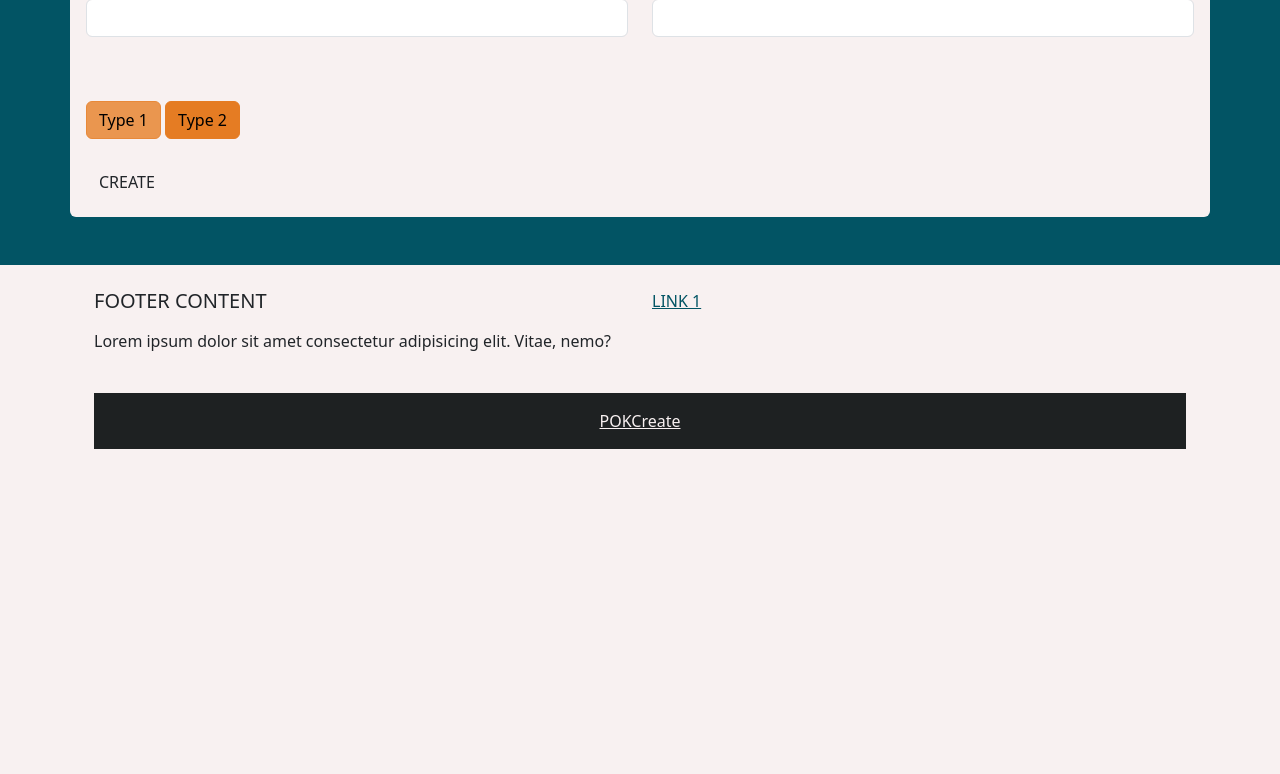
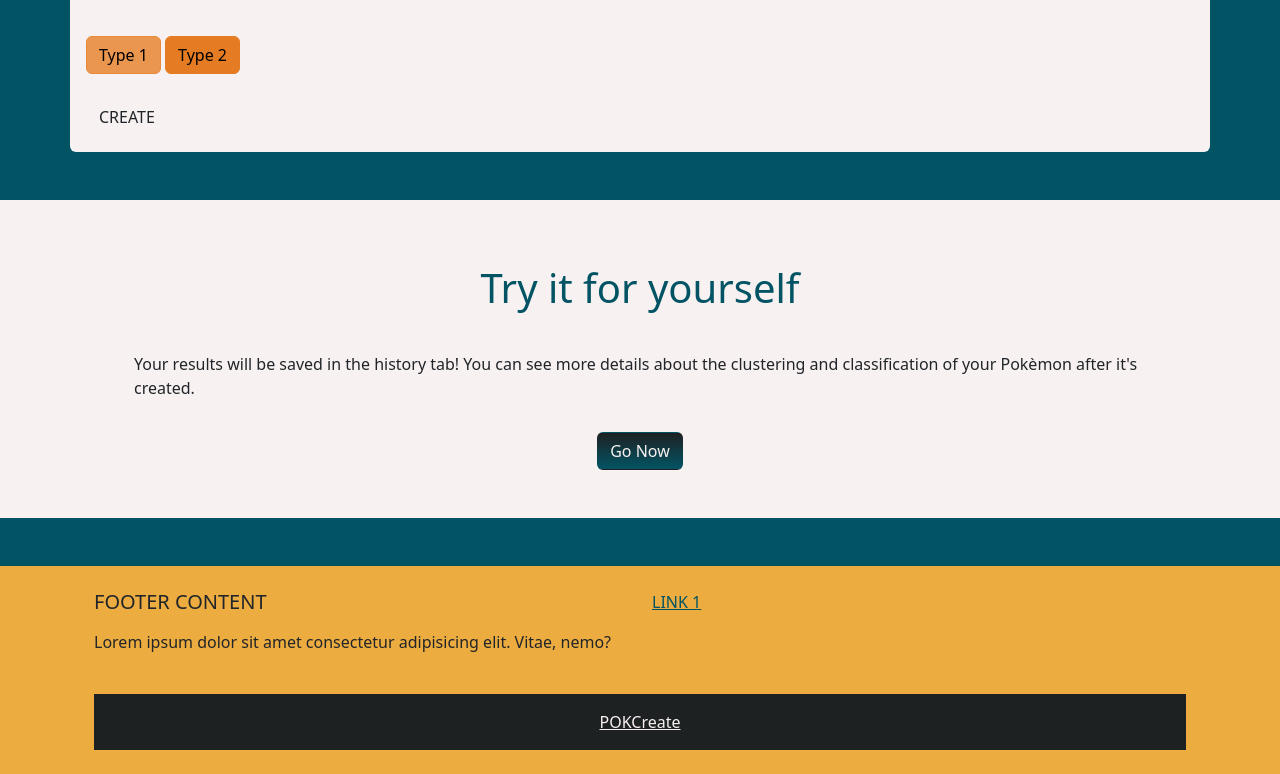
Before and after one commit to konomea/ML-App, a Flask app: page / in a window 1280 px wide. Shown: the part 785-1559 px from the top of the page. Before the commit the page ends 1234 px from the top, so only its background shows below. Run offline with Flask 3, Linux system fonts and the light colour scheme; parts of the project's set-up code (start-up, migrations or seed data) failed here and were passed over; some libraries are stand-ins or nearby versions.

Commit message:
Dynamic Sizing (Home), Navigation

```diff
--- a/main.py
+++ b/main.py
@@ -36,5 +36,21 @@ def apply():
     else:
         return render_template('index.html')
 
+@app.route('/model')
+def model():
+    return render_template('model.html')
+
+@app.route('/about')
+def about():
+    return render_template('about.html')
+
+@app.route('/history')
+def history():
+    return render_template('history.html')
+
+@app.route('/visualize', methods=['GET'])
+def visualize():
+    return render_template('visualize.html')
+
 if __name__=="__main__":
     app.run(debug=True)
--- a/static/scss/main.scss
+++ b/static/scss/main.scss
@@ -7,7 +7,8 @@ $secondary: #E57C23;
 // this import isn't working atm
 @import "../../node_modules/bootstrap/scss/bootstrap.scss";
 
-.vertical_image{
-    max-height: 100%;
-    width: auto;
+.btn-dark-gradient {
+    background-image: linear-gradient($dark, $primary);
+    color: $light;
+    text-align: center;
 }
--- a/templates/index.html
+++ b/templates/index.html
@@ -14,25 +14,42 @@
 
     <!-- welcome -->
     <section id="welcome">
-        <h1 class="text-light text-center pt-5 pb-3">Welcome to POKCreate!</h1>
-        <div class="row align-items-center">
-            <div class="col-md-6 col-xs-12">
-                <img src="{{url_for('static', filename='images/mascot.png')}}" alt="Blue and white bunny pokemon" class="vertical_image">
+        <h1 class="text-light text-center pt-5">Welcome to POKCreate</h1>
+        <div class="row align-items-center justify-content-center">
+            <div class="col-xl-3 col-lg-5 col-md-6 col-xs-12">
+                <img src="{{url_for('static', filename='images/mascot.png')}}" alt="Blue and white bunny pokemon" class="img-fluid p-5">
             </div>
-            <div class="col-md-6 col-xs-12">
-                <p>
-                    Lorem ipsum dolor sit amet consectetur adipisicing elit. Officiis porro in autem quia atque accusantium.
-                </p>
+            <div class="col-xl-3 col-lg-4 col-md-6 col-xs-12">
+                <h3 class="text-light pe-5 text-center">
+                    Create your own adorable creature in this Pokèmon TCG card creator!
+                </h3>
             </div>
         </div>
     </section>
 
+    <!-- this inclusion of the form is temporary -->
     {%include 'form.html'%}
+    <br>
+    <br>
+
+    <!-- call to action -->
+    <section id="action" class="bg-light">
+        <div class="container p-5">
+            <h1 class="text-center text-primary p-3">Try it for yourself</h1>
+            <p class="p-3">
+                Your results will be saved in the history tab!
+                You can see more details about the clustering and classification of your Pokèmon after it's created.
+            </p>
+            <div class="d-flex justify-content-center">
+                <button class="btn-dark-gradient btn">Go Now</button>
+            </div>
+        </div>
+    </section>
 
     <!-- footer -->
-    <section class="mt-5">
+    <section id="footer" class="mt-5">
         <div class="container-fluid g-0">
-            <footer class='bg-light'>
+            <footer class='bg-warning'>
                 <div class="container p-4">
                     <div class="row">
                         <div class="col-lg-6 col-md-12 mb-4">
--- a/templates/nav.html
+++ b/templates/nav.html
@@ -20,22 +20,22 @@
             <div class="collapse navbar-collapse" id="navmenu">
                 <ul class="navbar-nav ms-auto">
                     <li class="nav-item">
-                        <a href="#apply" class="nav-link">Model</a>
+                        <a href="{{ url_for('model') }}" class="nav-link">Model</a>
                     </li>
                     <li class="nav-item">
-                        <a href="#model" class="nav-link">History</a>
+                        <a href="{{ url_for('history') }}" class="nav-link">History</a>
                     </li>
                     <li class="nav-item">
-                        <a href="#about" class="nav-link">Visualize</a>
+                        <a href="{{ url_for('visualize') }}" class="nav-link">Visualize</a>
                     </li>
                     <li class="nav-item">
-                        <a href="#about" class="nav-link">About</a>
+                        <a href="{{ url_for('about') }}" class="nav-link">About</a>
                     </li>
-                    <li class="nav-item d-none d-sm-block d-xs-block d-md-none">
-                        <a href="#about" class="nav-link">Create</a>
+                    <li class="nav-item d-none d-sm-block d-xs-block d-md-block d-lg-none">
+                        <a href="#" class="nav-link">Create</a>
                     </li>
-                    <li class="nav-item d-none d-md-block d-lg-block d-xl-block">
-                        <a href="#about" class="btn btn-warning ms-2">Create</a>
+                    <li class="nav-item d-none d-lg-block d-xl-block">
+                        <a href="#" class="btn btn-warning ms-2">Create</a>
                     </li>
                 </ul>
             </div>
```
Also changed, not shown: templates/about.html (added, +10 -0 lines), templates/history.html (added, +10 -0 lines), templates/model.html (added, +10 -0 lines), templates/visualize.html (added, +10 -0 lines), static/css/main.min.css, 1 other file.
